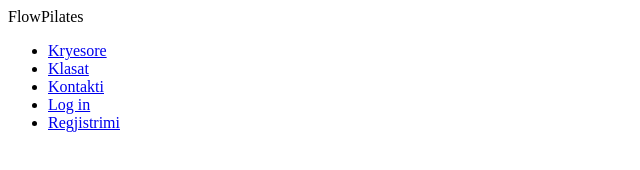
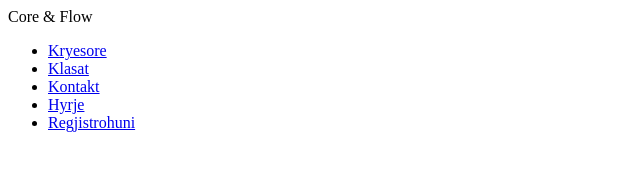
Before and after one commit to deaasokoli/PilatesWebsite, a plain HTML site: page index.html in a window 1280 px wide. Shown: the full height of the page, 0-640 px from the left. Drawn offline with Linux system fonts and the light colour scheme.

Commit message:
Testing index.html bug

```diff
--- a/index.html
+++ b/index.html
@@ -7,14 +7,14 @@
 </head>
 <body>
     <header>
-        <div class="logo">FlowPilates</div>
+        <div class="logo">Core & Flow</div>
         <nav>
             <ul>
-                <li><a href="index.html">Kryesore</a></li>
+                <li><a href="index.html" class="active">Kryesore</a></li>
                 <li><a href="classes.html">Klasat</a></li>
-                <li><a href="contact.html">Kontakti</a></li>
-                <li><a href="login.html">Log in</a></li>
-                <li><a href="register.html">Regjistrimi</a></li>
+                <li><a href="contact.html">Kontakt</a></li>
+                <li><a href="login.html">Hyrje</a></li>
+                <li><a href="register.html">Regjistrohuni</a></li>
             </ul>
         </nav>
     </header>
```
